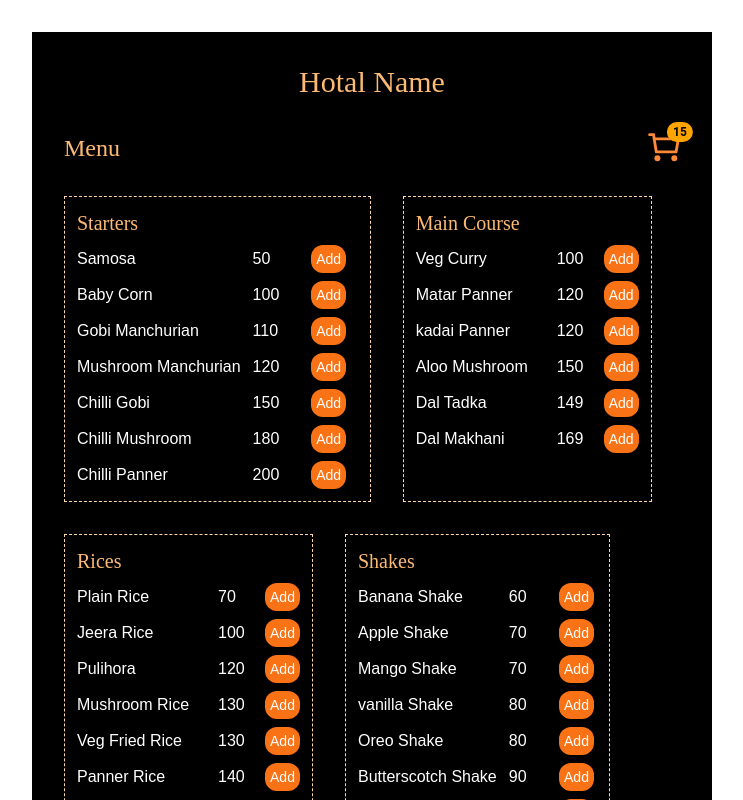
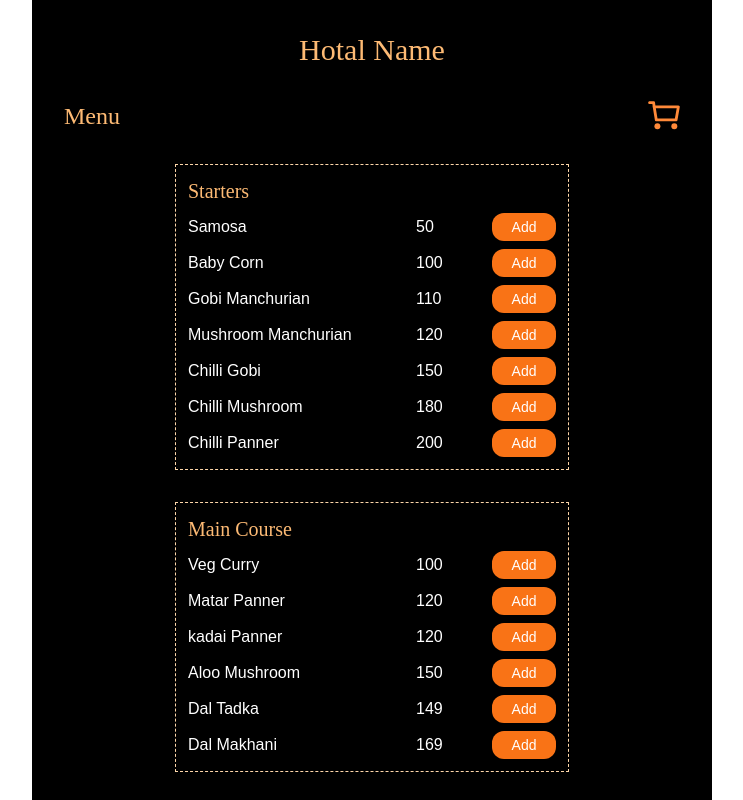
Before and after one commit to GaliveetiSaiRoopa/Restaurant, a React (Create React App) app: page /menus in a window 1280 px wide. Shown: the top 800 px of the page, without its empty margins (268-1011 px from the left). Built offline with nearby package versions, Linux system fonts and the light colour scheme; the HTML template or start-up script is replaced by a standard one.

Commit message:
menu cart

```diff
--- a/src/pages/users/Menu.tsx
+++ b/src/pages/users/Menu.tsx
@@ -1,57 +1,93 @@
 import { Badge } from "@mui/material";
-import React from "react";
+import React, { useState } from "react";
+
+const menuItems: any = {
+  Starters: [
+    { id: 200, name: "Samosa", price: "50", quantity: 0 },
+    { id: 201, name: "Baby Corn", price: "100", quantity: 0 },
+    { id: 202, name: "Gobi Manchurian", price: "110", quantity: 0 },
+    { id: 203, name: "Mushroom Manchurian", price: "120", quantity: 0 },
+    { id: 204, name: "Chilli Gobi", price: "150", quantity: 0 },
+    { id: 205, name: "Chilli Mushroom", price: "180", quantity: 0 },
+    { id: 206, name: "Chilli Panner", price: "200", quantity: 0 },
+  ],
+  "Main Course": [
+    { id: 207, name: "Veg Curry", price: "100", quantity: 0 },
+    { id: 208, name: "Matar Panner", price: "120", quantity: 0 },
+    { id: 209, name: "kadai Panner", price: "120", quantity: 0 },
+    { id: 210, name: "Aloo Mushroom", price: "150", quantity: 0 },
+    { id: 211, name: "Dal Tadka", price: "149", quantity: 0 },
+    { id: 212, name: "Dal Makhani", price: "169", quantity: 0 },
+  ],
+  Rices: [
+    { id: 213, name: "Plain Rice", price: "70", quantity: 0 },
+    { id: 214, name: "Jeera Rice", price: "100", quantity: 0 },
+    { id: 215, name: "Pulihora", price: "120", quantity: 0 },
+    { id: 216, name: "Mushroom Rice", price: "130", quantity: 0 },
+    { id: 217, name: "Veg Fried Rice", price: "130", quantity: 0 },
+    { id: 218, name: "Panner Rice", price: "140", quantity: 0 },
+  ],
+  Shakes: [
+    { id: 219, name: "Banana Shake", price: "60", quantity: 0 },
+    { id: 220, name: "Apple Shake", price: "70", quantity: 0 },
+    { id: 221, name: "Mango Shake", price: "70", quantity: 0 },
+    { id: 222, name: "vanilla Shake", price: "80", quantity: 0 },
+    { id: 223, name: "Oreo Shake", price: "80", quantity: 0 },
+    { id: 224, name: "Butterscotch Shake", price: "90", quantity: 0 },
+    { id: 225, name: "Kiwi Shake", price: "100", quantity: 0 },
+    { id: 226, name: "Dry Fruits Shake", price: "120", quantity: 0 },
+  ],
+  Juices: [
+    { id: 227, name: "Lemonaid", price: "40", quantity: 0 },
+    { id: 228, name: "Butter Milk", price: "40", quantity: 0 },
+    { id: 229, name: "Watermelon Juice", price: "50", quantity: 0 },
+  ],
+};
 
 const Menu = () => {
-  const menuItems = {
-    Starters: [
-      { name: "Samosa", price: "50" },
-      { name: "Baby Corn", price: "100" },
-      { name: "Gobi Manchurian", price: "110" },
-      { name: "Mushroom Manchurian", price: "120" },
-      { name: "Chilli Gobi", price: "150" },
-      { name: "Chilli Mushroom", price: "180" },
-      { name: "Chilli Panner", price: "200" },
-    ],
-    "Main Course": [
-      { name: "Veg Curry", price: "100" },
-      { name: "Matar Panner", price: "120" },
-      { name: "kadai Panner", price: "120" },
-      { name: "Aloo Mushroom", price: "150" },
-      { name: "Dal Tadka", price: "149" },
-      { name: "Dal Makhani", price: "169" },
-    ],
-    Rices: [
-      { name: "Plain Rice", price: "70" },
-      { name: "Jeera Rice", price: "100" },
-      { name: "Pulihora", price: "120" },
-      { name: "Mushroom Rice", price: "130" },
-      { name: "Veg Fried Rice", price: "130" },
-      { name: "Panner Rice", price: "140" },
-    ],
-    Shakes: [
-      { name: "Banana Shake", price: "60" },
-      { name: "Apple Shake", price: "70" },
-      { name: "Mango Shake", price: "70" },
-      { name: "vanilla Shake", price: "80" },
-      { name: "Oreo Shake", price: "80" },
-      { name: "Butterscotch Shake", price: "90" },
-      { name: "Kiwi Shake", price: "100" },
-      { name: "Dry Fruits Shake", price: "120" },
-    ],
-    Juices: [
-      { name: "Lemonaid", price: "40" },
-      { name: "Butter Milk", price: "40" },
-      { name: "Watermelon Juice", price: "50" },
-    ],
+  const [menuItemsState, setMenuItemsState] = useState(menuItems);
+  const [orderDetails, setOrderDetails] = useState<any>([]);
+
+  const handleOrders = (
+    id: number,
+    name: string,
+    price: string,
+    quantity: number,
+    categories: string
+  ) => {
+    const qty = quantity + 1;
+    // const orders = [...orderDetails];
+    const findId = orderDetails.findIndex((item: any) => item.id === id);
+    if (findId !== -1) {
+      const orders = [...orderDetails];
+      orders[findId].quantity += 1;
+      setOrderDetails(orders);
+    } else {
+      const temp = { id: id, name: name, price: price, quantity: qty };
+      setOrderDetails([...orderDetails, temp]);
+    }
+
+    const obj = {
+      ...menuItemsState,
+      [categories]: menuItemsState[categories].map((item: any) =>
+        item.id === id ? { ...item, quantity: qty } : item
+      ),
     };
+
+    setMenuItemsState(obj);
+  };
+
+  console.log(orderDetails, "OrderDetails");
+
   return (
-    <div className="w-full min-h-screen flex justify-center p-8">
+    <div className="w-full min-h-screen">
+      <div className="flex flex-col items-center">
         <div className="flex flex-col items-center p-8 lg:w-[680px] w-full gap-8 bg-black text-white">
           <h1 className="text-3xl font-cursive text-orange-300">Hotal Name</h1>
           <div className="flex justify-between gap-8 w-full">
             <h1 className="text-2xl font-cursive text-orange-300">Menu</h1>
             <Badge
-            badgeContent={15}
+              badgeContent={orderDetails.length > 0 ? orderDetails.length : 0}
               sx={{
                 "& .MuiBadge-badge": {
                   color: "black",
@@ -63,28 +99,74 @@ const Menu = () => {
               <img src="/icons/Cart.svg" alt="cartIcon" className="w-8 h-8" />
             </Badge>
           </div>
-        <div className="flex flex-wrap gap-8 w-full">
-          {Object.entries(menuItems).map(([categories, items]) => (
+          <div className="flex flex-wrap gap-8 w-full justify-center">
+            {Object.entries(menuItemsState).map(([categories, items]: any) => (
               <div className="flex flex-col gap-2 p-3 border border-dashed border-orange-200">
                 <h1 className="text-xl font-cursive text-orange-300">
                   {categories}
                 </h1>
-              {items.map((item) => (
+                {items.map((item: any) => (
                   <div className="grid grid-cols-5 gap-3 items-center">
                     <p className="col-span-3">{item.name}</p>
                     <p className="col-span-1">{item.price}</p>
-                  <button className="col-span-1 bg-orange-500 rounded-xl p-1 text-sm w-[35px] font-medium">
+                    {item.quantity === 0 ? (
+                      <button
+                        className="col-span-1 bg-orange-500 rounded-xl py-1 px-8 text-sm w-[45px] font-medium flex justify-center"
+                        onClick={() =>
+                          handleOrders(
+                            item.id,
+                            item.name,
+                            item.price,
+                            item.quantity,
+                            categories
+                          )
+                        }
+                      >
                         Add
                       </button>
+                    ) : (
+                      <div className="flex col-span-1 bg-orange-500 rounded-xl py-1 px-8 text-sm w-[35px] font-medium justify-between">
+                        <button
+                          onClick={() =>
+                            handleOrders(
+                              item.id,
+                              item.name,
+                              item.price,
+                              item.quantity,
+                              categories
+                            )
+                          }
+                        >
+                          A
+                        </button>
+                        <p>{item.quantity}</p>
+                        <button>D</button>
+                      </div>
+                    )}
                   </div>
                 ))}
               </div>
             ))}
           </div>
-        <h1 className="text-2xl font-cursive text-orange-300 text-center">
+          <h1 className="text-2xl font-cursive text-orange-300 text-center h-16">
             Timings: 9AM - 11PM
           </h1>
         </div>
+      </div>
+      {orderDetails.length > 0 && (
+        <div
+          className={`fixed bottom-0 left-1/2  h-12 transform transition-all lg:w-[680px] w-full bg-orange-500 text-black -translate-x-1/2 ${
+            orderDetails.length > 0
+              ? "opacity-100 translate-y-0"
+              : "opacity-0 translate-y-12"
+          } duration-300 font-bold`}
+        >
+          <div className="flex justify-between px-4 py-3 items-center font-semibold">
+            <p className="">{orderDetails.length} items added </p>
+            <button className="">View Cart</button>
+          </div>
+        </div>
+      )}
     </div>
   );
 };
```
Lines whose indentation alone changed are shown as unchanged.
